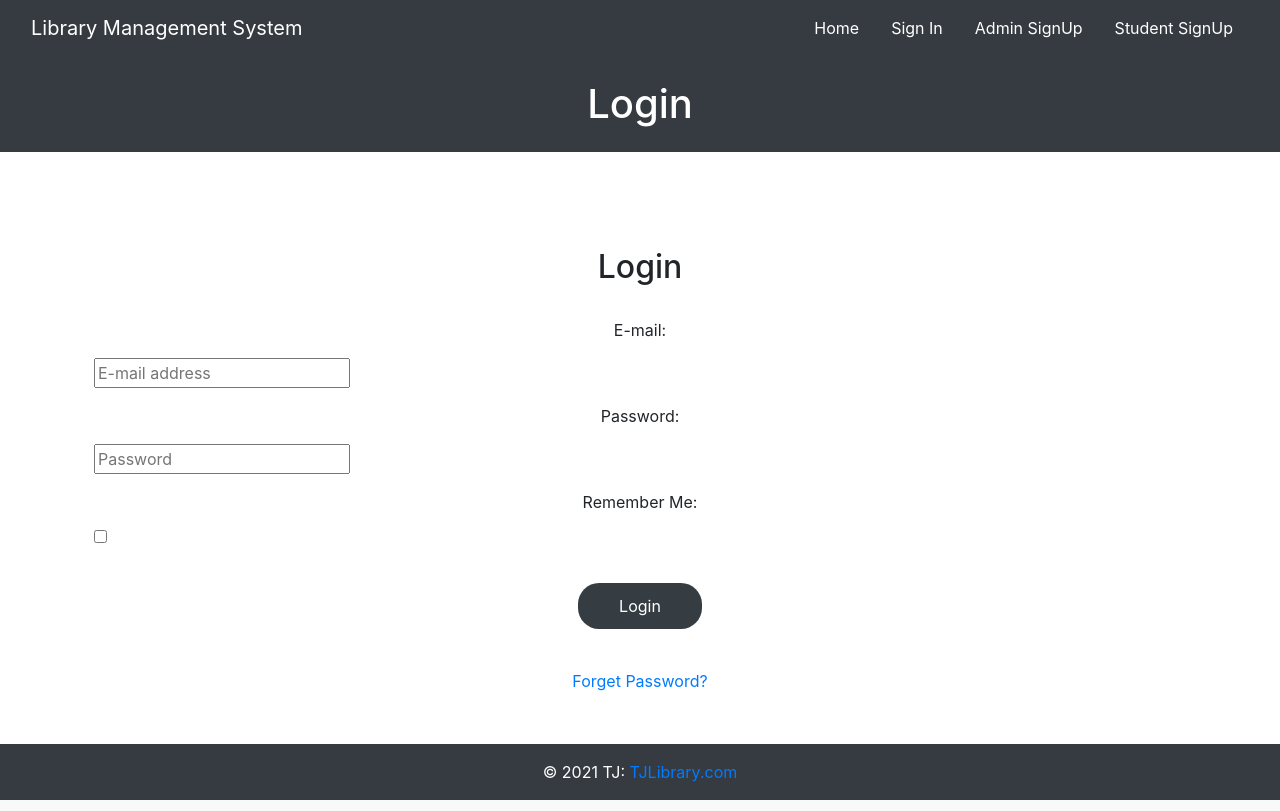
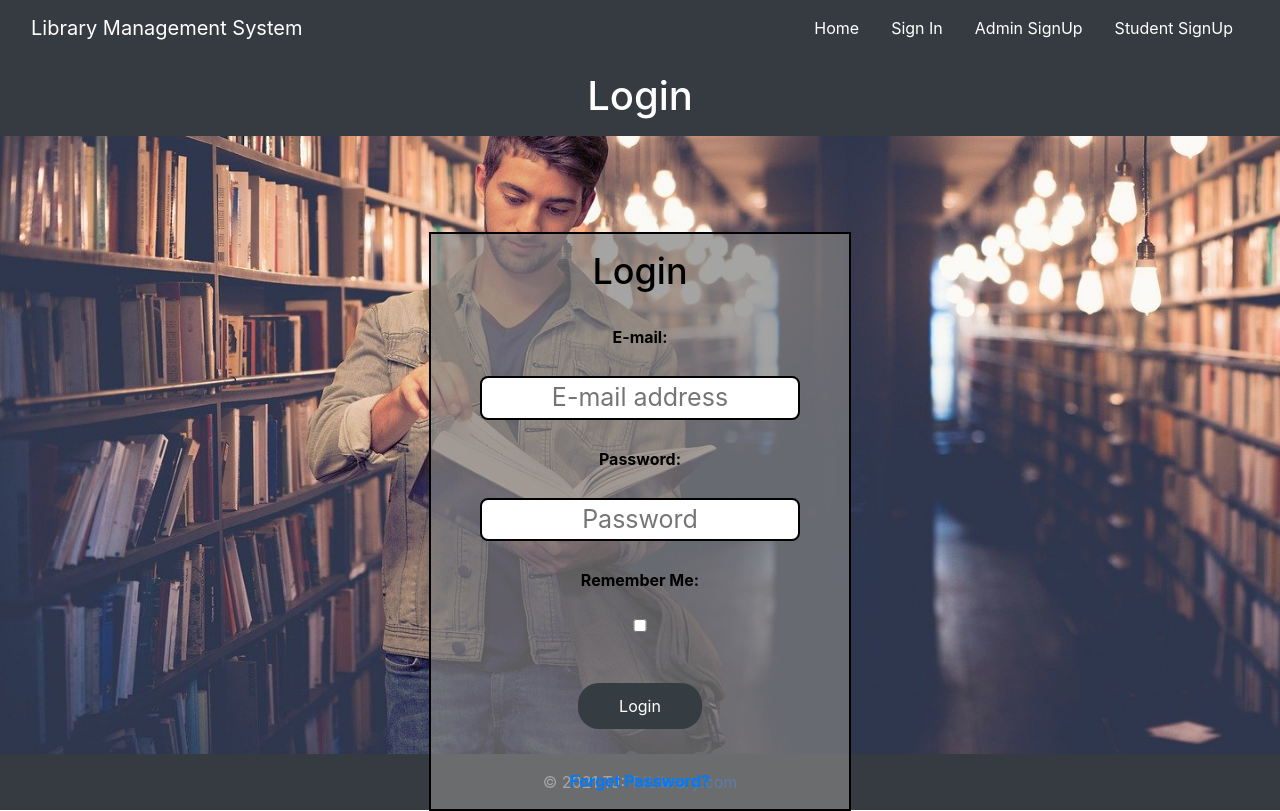
Before and after one commit to TejasJogi/Library-Management-System-Django-MYSQL, a Django app: page /accounts/login/ in a window 1280 px wide. Run offline with Django 3.2, Linux system fonts and the light colour scheme; parts of the project's set-up code (start-up, migrations or seed data) failed here and were passed over; some libraries are stand-ins or nearby versions.

Commit message:
change styling

```diff
--- a/static/css/index.css
+++ b/static/css/index.css
@@ -3,9 +3,6 @@
     padding: 0;
 }
 
-body {
-            overflow: hidden;
-        }
 .img1 {
     height: 50%;
 }
@@ -44,7 +41,8 @@ body {
 
 .draw {
     display: flex;
-            justify-content: space-around;;
+    justify-content: space-around;
+    ;
     background-color: white;
     align-content: center;
 }
--- /dev/null
+++ b/static/css/login.css
@@ -0,0 +1,62 @@
+@media screen and (max-width: 600px) {
+    .form-group, .control-label, .form-group input[type=submit] {
+      width: 100%;
+    }
+  }
+
+/* body {
+    overflow: hidden;
+} */
+
+main {
+    position: relative;
+    background-repeat: no-repeat;
+    background: url(/static/bg.jpg);
+    width: 100vw;
+    height: 94.25vh;
+    color: black;
+    background-size: cover;
+}
+
+.container{
+    border: 2px solid black;
+    padding: 1em;
+    background-color: rgba(128, 128, 128, 0.7);
+    width: 33%;
+    font-weight: 700;
+}
+
+.container h2 {
+    text-align: center;
+    font-size: 36px;
+}
+
+.form-group {
+    text-align: center;
+}
+
+.form-group input {
+    text-align: center;
+    display: block;
+    width: 20rem;
+    padding: 1px;
+    border: 2px solid black;
+    margin: 11px auto;
+    font-size: 25px;
+    border-radius: 8px;
+}
+
+.button {
+    background-color: black;
+    opacity: inherit;
+    width: 28rem;
+    color: white;
+    border-radius: 10px;
+    font-size: 20px;
+    cursor: pointer;
+}
+
+.btn:hover {
+    background-color: rgb(66, 64, 64);
+    color: white;
+}
--- a/static/css/utility.css
+++ b/static/css/utility.css
@@ -21,7 +21,7 @@ p {
 
 h1 {
     text-align: center;
-    padding: 1.5rem;
+    padding: 1rem;
     background-color: #353b40;
     color: white;
 }
```
Lines whose indentation alone changed are shown as unchanged.
